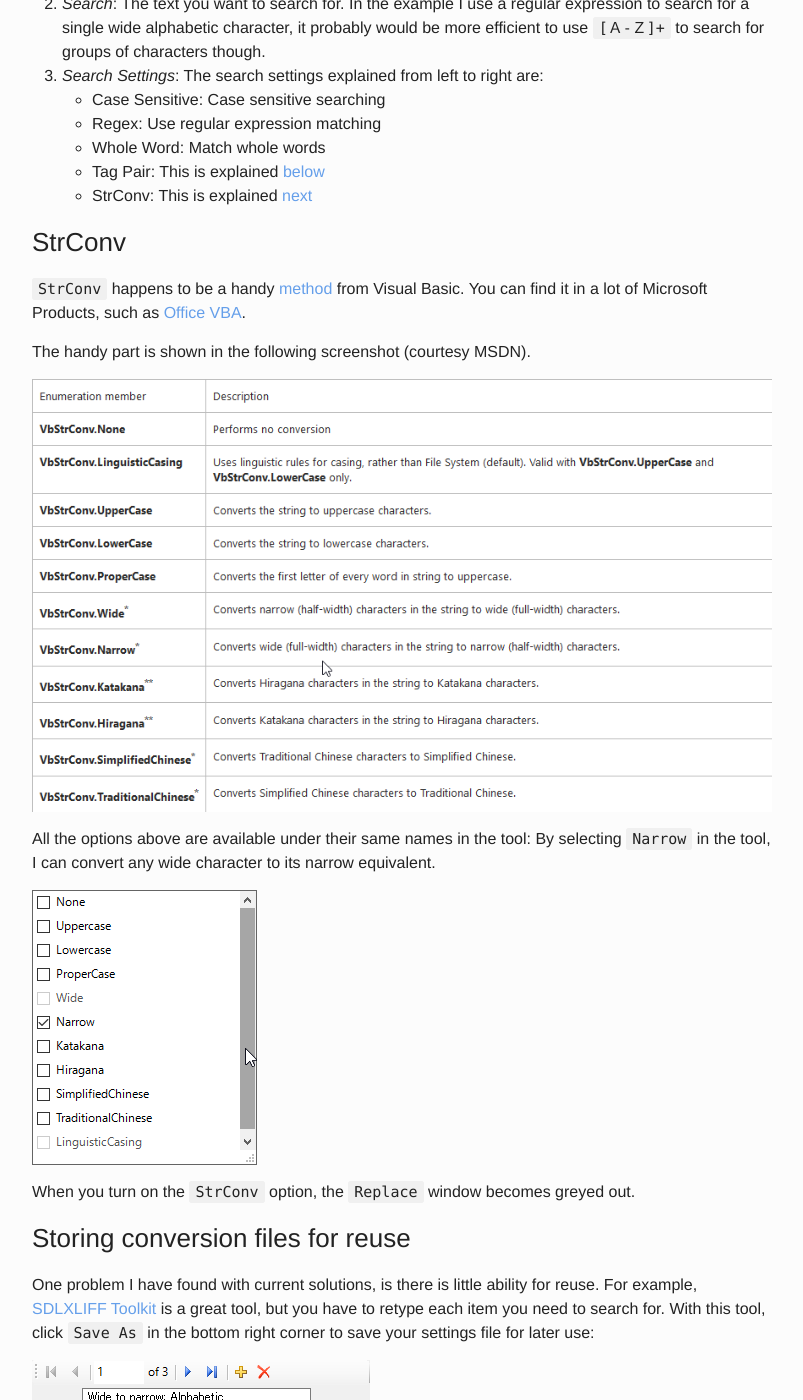
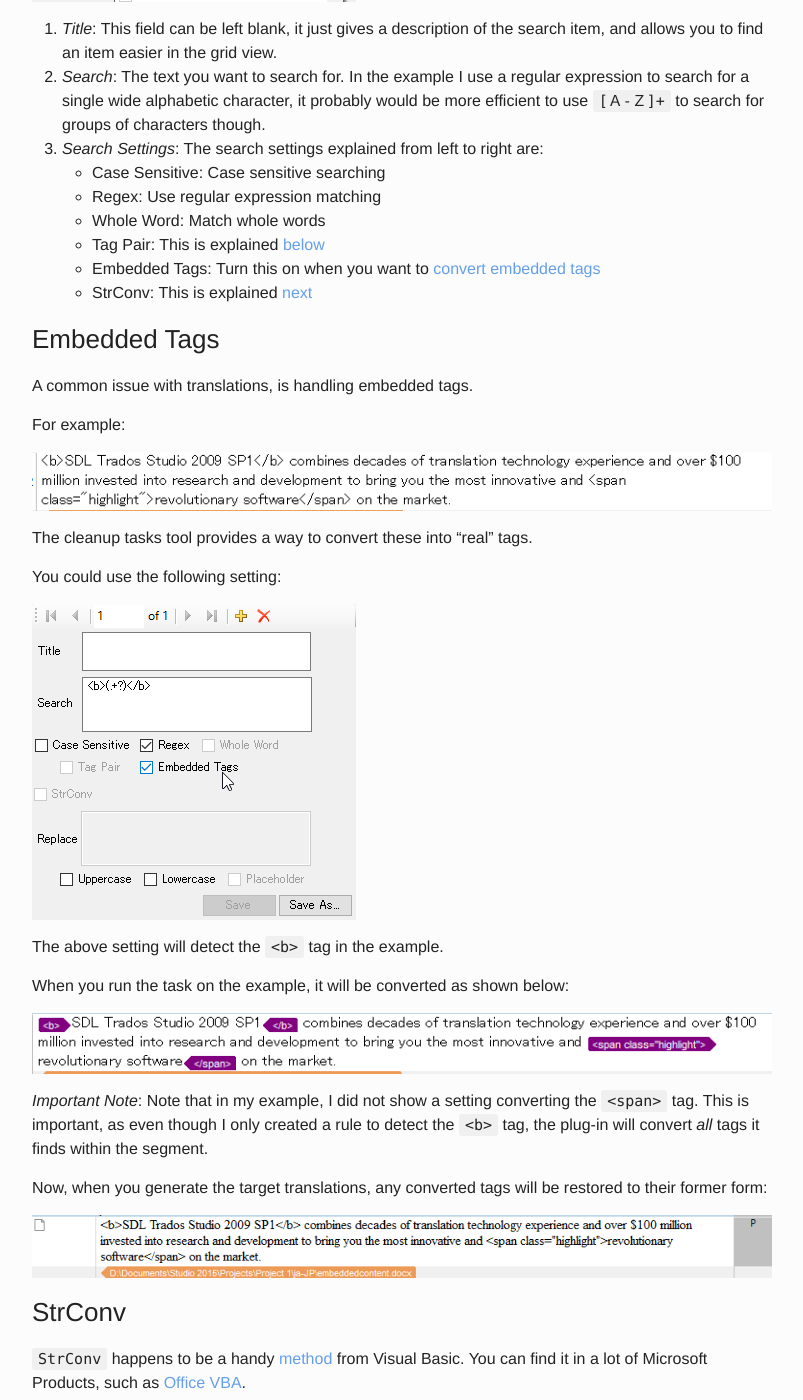
Before and after one commit to jessegood/jessegood.github.io, a Jekyll site: the page built from _posts/2016-05-01-cleanuptool.markdown, in a window 1280 px wide and 1400 px high, scrolled down 7066 px. Shown: the whole window, without its empty margins (238-1041 px from the left). Built offline with Jekyll 4.4.1, drawn with Linux system fonts in a browser that asks for light colours; comment, search, counter and statistics services are not loaded; some of the changed text lies outside the part shown.

Commit message:
Updated cleanup plug-in post

```diff
--- a/_posts/2016-05-01-cleanuptool.markdown
+++ b/_posts/2016-05-01-cleanuptool.markdown
@@ -7,7 +7,7 @@
 ---
 Introducing the Cleanup Plug-in Tool for Trados Studio 2015. <!--more-->
 
-**NOTE**: You can download the first release [from here][pluginpath].
+**NOTE**: You can download the plug-in [from here][pluginpath].
 
 * TOC
 {:toc}
@@ -18,6 +18,7 @@
 - You can lock segments based on structure or content
 - You can remove unwanted tags in the source
 - You can modify the source or target text as you like and create "settings" files for easy reuse
+- You can create tags for embedded xml or html content
 - You can create placeholders for fixed words or phrases
 
 Some of the above is possible already with other tools, but the best part is this is a Batch Task, so you can run it directly in Trados.
@@ -161,7 +162,37 @@
   * Regex: Use regular expression matching
   * Whole Word: Match whole words
   * Tag Pair: This is explained [below](#tag-pair)
+  * Embedded Tags: Turn this on when you want to [convert embedded tags](#embedded-tags)
   * StrConv: This is explained [next](#strconv)
+
+### Embedded Tags
+
+A common issue with translations, is handling embedded tags.
+
+For example:
+
+![embedded tags example](/assets/cleanuptool/embedded-tags.png)
+
+The cleanup tasks tool provides a way to convert these into "real" tags.
+
+You could use the following setting:
+
+![embedded tags settings](/assets/cleanuptool/embedded-tags-setting.png)
+
+The above setting will detect the `<b>` tag in the example.
+
+When you run the task on the example, it will be converted as shown below:
+
+![embedded tags after](/assets/cleanuptool/embedded-tags-after.png)
+
+*Important Note*: Note that in my example, I did not show a setting converting the `<span>` tag.
+This is important, as even though I only created a rule to detect the `<b>` tag,
+the plug-in will convert *all* tags it finds within the segment.
+
+Now, when you generate the target translations, any converted tags will be restored to their former form:
+
+![embedded tags generate target](/assets/cleanuptool/embedded-tags-generate-target.png)
+
 
 ### StrConv
 
@@ -333,5 +364,5 @@
 [toolkit]:     http://appstore.sdl.com/app/sdlxliff-toolkit/296/
 [strconv]:     https://msdn.microsoft.com/en-us/library/microsoft.visualbasic.strings.strconv(v=vs.110).aspx
 [excelstrconv]:     https://msdn.microsoft.com/en-us/library/office/gg264628.aspx
-[pluginpath]:    https://github.com/jessegood/Leo.CleanUpTasks/releases/tag/v1.0
+[pluginpath]:    https://github.com/jessegood/Leo.CleanUpTasks/releases/tag/v1.1
 [question]:     https://community.sdl.com/products-solutions/solutions/customer_experience_cloud/language/language-developers/f/57/t/7246
```
Also changed, not shown: assets/cleanuptool/conversion-file-view-input-window.png, assets/cleanuptool/embedded-tags-after.png (added), assets/cleanuptool/embedded-tags-generate-target.png (added), assets/cleanuptool/embedded-tags-setting.png (added), assets/cleanuptool/embedded-tags.png (added), 1 other file.
